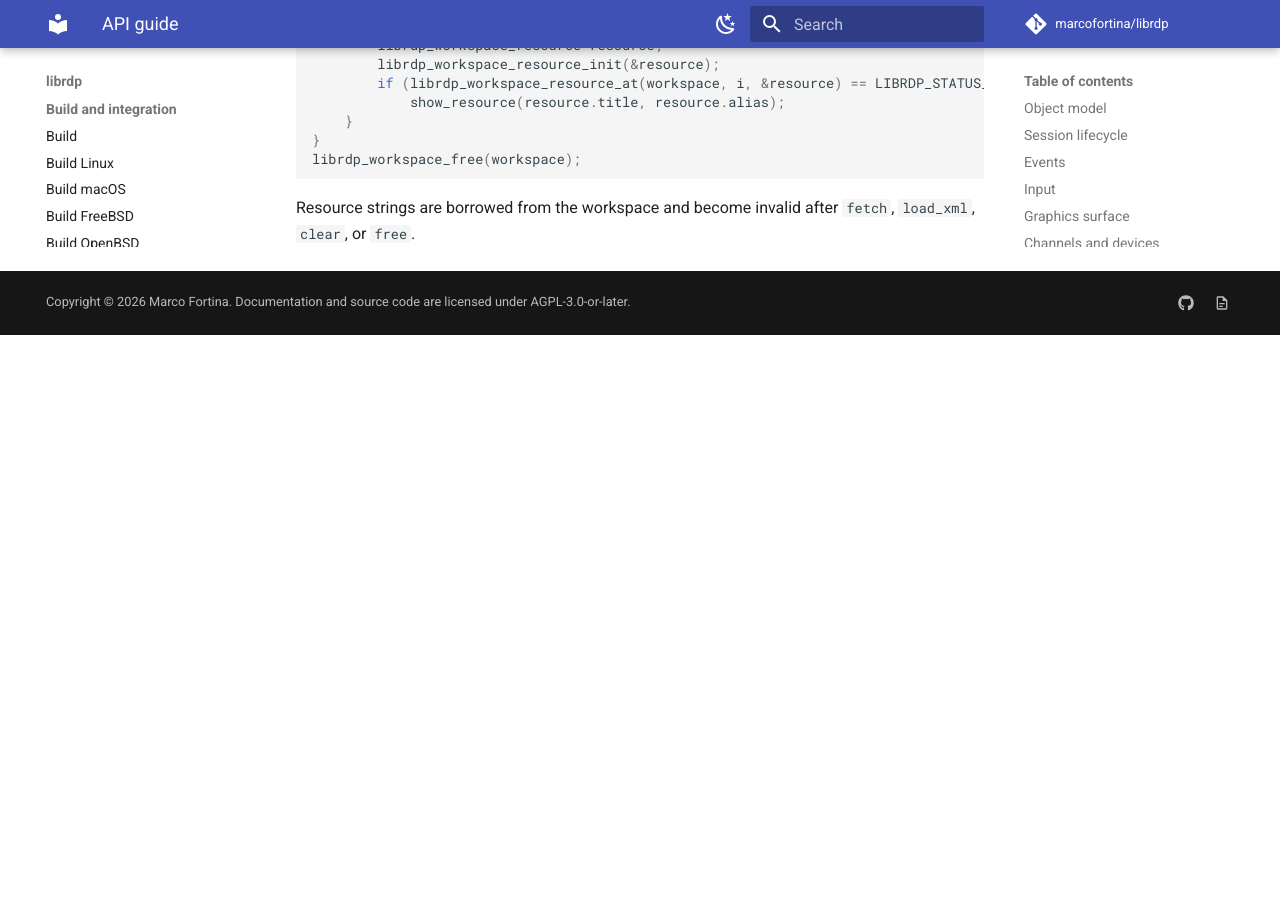
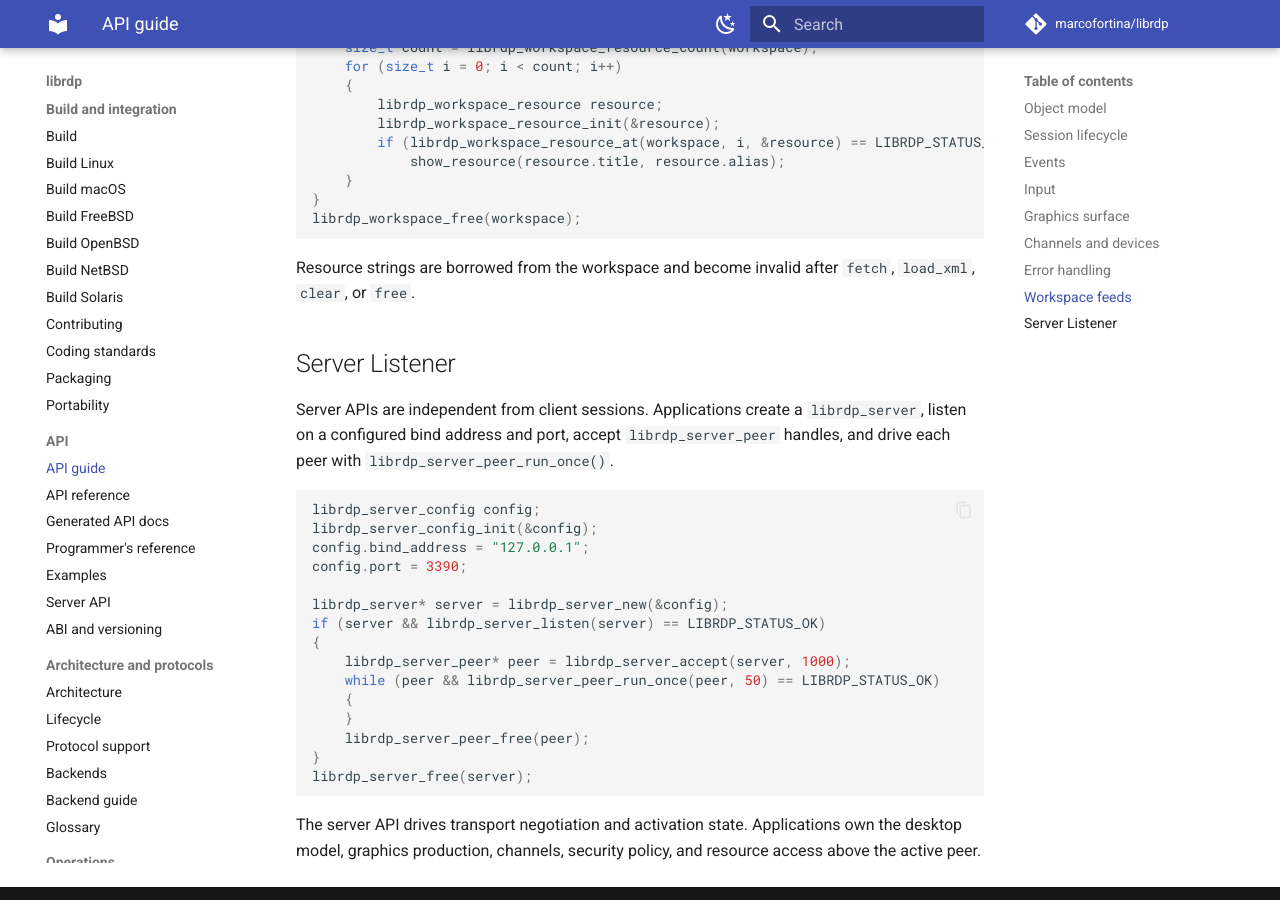
Before and after one commit to marcofortina/librdp, an MkDocs documentation site: the page built from docs/api.md, in a window 1280 px wide and 900 px high, scrolled down 5702 px. Built offline with MkDocs 1.6.1 and Material for MkDocs 9.7.7, drawn with Linux system fonts in a browser that asks for light colours; comment, search, counter and statistics services are not loaded; before the commit the page ends 6037 px from its top, so only the background shows below that; some of the changed text lies outside the part shown.

Commit message:
Document server and integration tools

````diff
--- /dev/null
+++ b/docs/admin.md
@@ -0,0 +1,80 @@
+<!--
+Copyright (C) 2026 Marco Fortina
+SPDX-License-Identifier: AGPL-3.0-or-later
+-->
+
+# Administration Tools
+
+librdp provides a small administration API for tools that need RDS session
+inventory and bounded user actions. The API lives in `<librdp/admin.h>` and is
+kept separate from the viewer session API: administration transports, action
+authorization, and operator UI are explicit application concerns.
+
+The command-line frontends are:
+
+- `librdp-x11-admin`;
+- `librdp-cocoa-admin`.
+
+Both tools use the same public API. The X11 build presents a native X11 summary
+window; the Cocoa build presents a native AppKit summary window. `--no-window`
+keeps the tool suitable for terminals and automation.
+
+## Query Sessions
+
+```sh
+librdp-x11-admin \
+  --endpoint https://rds.example.com:5986/wsman \
+  --user operator \
+  --password-env RDS_ADMIN_PASSWORD \
+  --no-window
+```
+
+The endpoint, credentials, domain, timeout, and TLS policy are copied into a
+`librdp_admin_config`. Session entries returned by the API are borrowed from the
+admin handle and remain valid until the next query, clear, or free operation.
+
+## Execute Actions
+
+Actions are deliberately narrow. The public action object identifies one target
+session and one explicit operation:
+
+- disconnect;
+- logoff;
+- message.
+
+The tools require `--confirm` before sending actions that affect a remote user.
+Message text is copied into the action object before execution. Passwords are
+read from the configured source and are not printed.
+
+```sh
+librdp-x11-admin \
+  --endpoint https://rds.example.com:5986/wsman \
+  --user operator \
+  --password-env RDS_ADMIN_PASSWORD \
+  --action message \
+  --session-id 4 \
+  --message-text "Maintenance starts at 18:00" \
+  --confirm \
+  --no-window
+```
+
+## Cocoa
+
+The Cocoa tool accepts the same endpoint, credential, and action options:
+
+```sh
+librdp-cocoa-admin \
+  --endpoint https://rds.example.com:5986/wsman \
+  --user operator \
+  --password-env RDS_ADMIN_PASSWORD
+```
+
+## Integration Notes
+
+Applications should keep administration credentials separate from viewer
+credentials. Trace output reports endpoint and action metadata, but it must not
+log passwords, raw authorization headers, or user message contents.
+
+See also: [API reference](api-reference.md), [Programmer's reference](programmers-reference.md),
+[librdp-x11-admin(1)](man/librdp-x11-admin.1), and
+[librdp-cocoa-admin(1)](man/librdp-cocoa-admin.1).
--- a/docs/api.md
+++ b/docs/api.md
@@ -12,6 +12,7 @@
 ## Object model
 
 - `librdp_admin` owns remote administration endpoint configuration and parsed session inventory.
+- `librdp_server` owns listener configuration and accepts peer handles for server-side negotiation.
 - `librdp_settings` owns connection settings, credentials, device configuration, and feature flags.
 - `librdp_session` owns the client protocol state, transport state, negotiated channels, and the active surface.
 - `librdp_surface` owns the framebuffer memory exposed to viewers.
@@ -239,3 +240,32 @@
 ```
 
 Resource strings are borrowed from the workspace and become invalid after `fetch`, `load_xml`, `clear`, or `free`.
+
+## Server Listener
+
+Server APIs are independent from client sessions. Applications create a
+`librdp_server`, listen on a configured bind address and port, accept
+`librdp_server_peer` handles, and drive each peer with
+`librdp_server_peer_run_once()`.
+
+```c
+librdp_server_config config;
+librdp_server_config_init(&config);
+config.bind_address = "127.0.0.1";
+config.port = 3390;
+
+librdp_server* server = librdp_server_new(&config);
+if (server && librdp_server_listen(server) == LIBRDP_STATUS_OK)
+{
+    librdp_server_peer* peer = librdp_server_accept(server, 1000);
+    while (peer && librdp_server_peer_run_once(peer, 50) == LIBRDP_STATUS_OK)
+    {
+    }
+    librdp_server_peer_free(peer);
+}
+librdp_server_free(server);
+```
+
+The server API drives transport negotiation and activation state. Applications
+own the desktop model, graphics production, channels, security policy, and
+resource access above the active peer.
--- /dev/null
+++ b/docs/server.md
@@ -0,0 +1,75 @@
+<!--
+Copyright (C) 2026 Marco Fortina
+SPDX-License-Identifier: AGPL-3.0-or-later
+-->
+
+# Server API
+
+The server API exposes a small embeddable RDP listener for applications that
+need to accept a client connection and drive the protocol state machine through
+the public server handle. The API lives in `<librdp/server.h>` and is independent
+from viewer backends.
+
+The server object owns the listening socket. Each accepted peer owns its
+transport, negotiation state, MCS user/channel state, share identifiers, and
+activation lifecycle.
+
+## Lifecycle
+
+```c
+librdp_server_config config;
+librdp_server *server;
+librdp_server_peer *peer;
+
+librdp_server_config_init(&config);
+config.bind_address = "127.0.0.1";
+config.port = 3390;
+config.desktop_width = 1024;
+config.desktop_height = 768;
+
+server = librdp_server_new(&config);
+librdp_server_listen(server);
+peer = librdp_server_accept(server, 1000);
+
+while (peer) {
+    librdp_status status = librdp_server_peer_run_once(peer, 50);
+    if (status == LIBRDP_STATUS_CLOSED)
+        break;
+}
+
+librdp_server_peer_free(peer);
+librdp_server_free(server);
+```
+
+`librdp_server_peer_run_once()` is the only operation that advances a peer. It
+processes X.224, MCS/GCC, domain setup, user attach, channel joins, Demand
+Active, Confirm Active, and first active-share control PDUs. Applications can
+observe peer state with `librdp_server_peer_get_state()`.
+
+## Example Listener
+
+```sh
+build/librdp-example-server-listener --bind 127.0.0.1 --port 3390
+```
+
+The example is intentionally small: it shows listener setup and peer driving
+without introducing an application-specific desktop model. Applications that
+embed the server API own policy, graphics production, input handling, channels,
+and resource access.
+
+## Threading And Ownership
+
+Server and peer handles are not internally synchronized. Drive each peer from
+one owner thread or protect calls with external locking. Configuration strings
+are copied during `librdp_server_new()`. Peer handles remain valid until
+`librdp_server_peer_free()`.
+
+## Security
+
+Bind addresses, authentication policy, TLS policy, and exposed resources are
+application decisions. Do not expose a listener on an untrusted network without
+an explicit security policy. Trace output is redacted by default and must not be
+used for credentials or raw user payloads.
+
+See also: [API reference](api-reference.md), [Programmer's reference](programmers-reference.md),
+and [librdp-server(7)](man/librdp-server.7).
--- a/mkdocs.yml
+++ b/mkdocs.yml
@@ -89,6 +89,7 @@
       - Generated API docs: generated-api.md
       - Programmer's reference: programmers-reference.md
       - Examples: examples.md
+      - Server API: server.md
       - ABI and versioning: abi-versioning.md
   - Architecture and protocols:
       - Architecture: architecture.md
@@ -106,3 +107,6 @@
   - Viewer:
       - X11 viewer: viewer-x11.md
       - Cocoa viewer: viewer-cocoa.md
+  - Tools:
+      - Administration tools: admin.md
+      - Workspace feeds: workspace.md
````
Also changed, not shown: docs/api-reference.md (+3 -3 lines), docs/index.md (+4 -0 lines), docs/workspace.md (added, +80 -0 lines), 8 other files.
